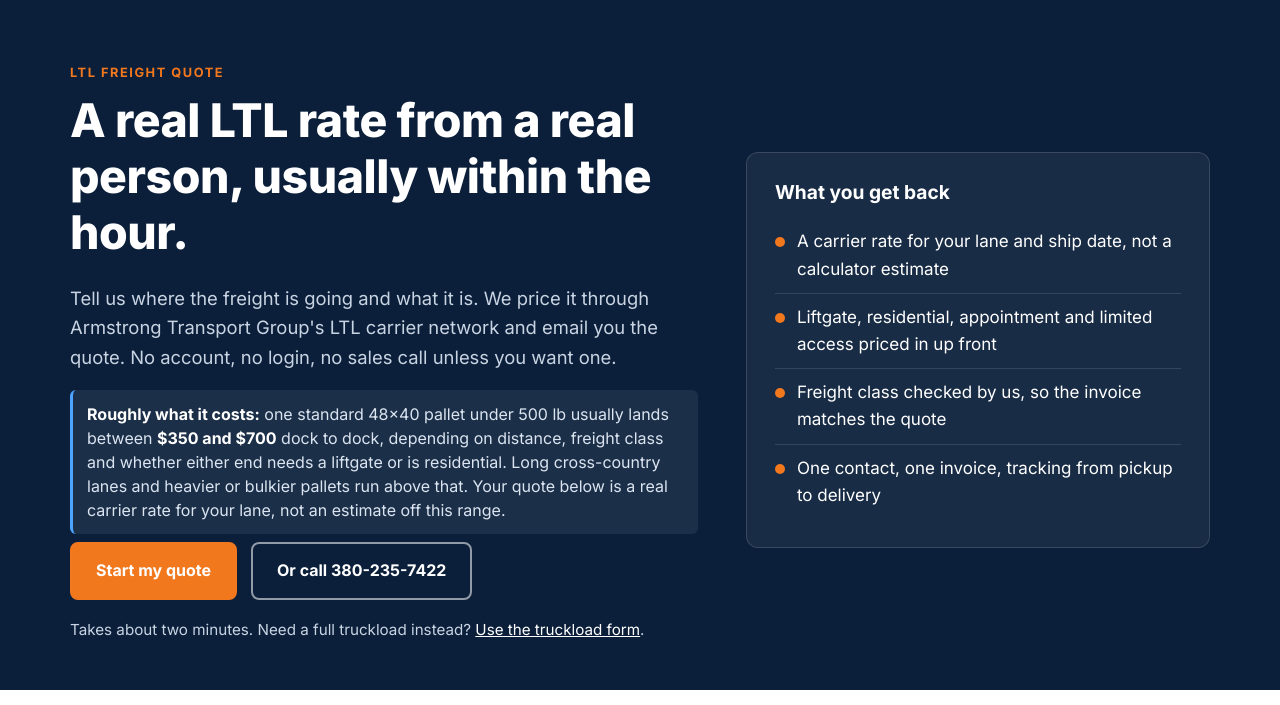
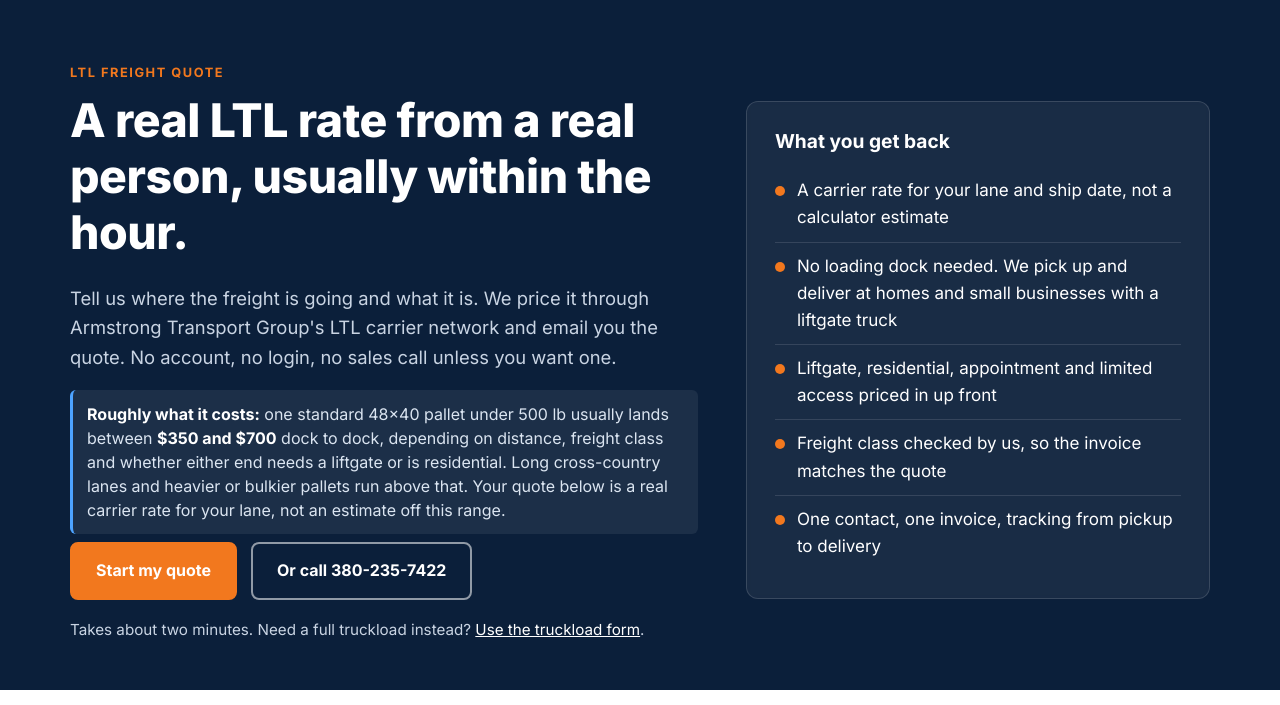
Before and after one commit to Albert-Botticus/shipsrl-site, a plain HTML site: page ltl-quote.html in a window 1280 px wide. Shown: the part 83-788 px from the top of the page. Drawn offline with Linux system fonts and the light colour scheme.

Commit message:
LTL page: say no loading dock is needed (home and small business pickup/delivery with liftgate)
Co-Authored-By: Claude Fable 5.2 <noreply@anthropic.com>

```diff
--- a/ltl-quote.html
+++ b/ltl-quote.html
@@ -60,6 +60,7 @@
       <h3>What you get back</h3>
       <ul>
         <li>A carrier rate for your lane and ship date, not a calculator estimate</li>
+        <li>No loading dock needed. We pick up and deliver at homes and small businesses with a liftgate truck</li>
         <li>Liftgate, residential, appointment and limited access priced in up front</li>
         <li>Freight class checked by us, so the invoice matches the quote</li>
         <li>One contact, one invoice, tracking from pickup to delivery</li>
```
